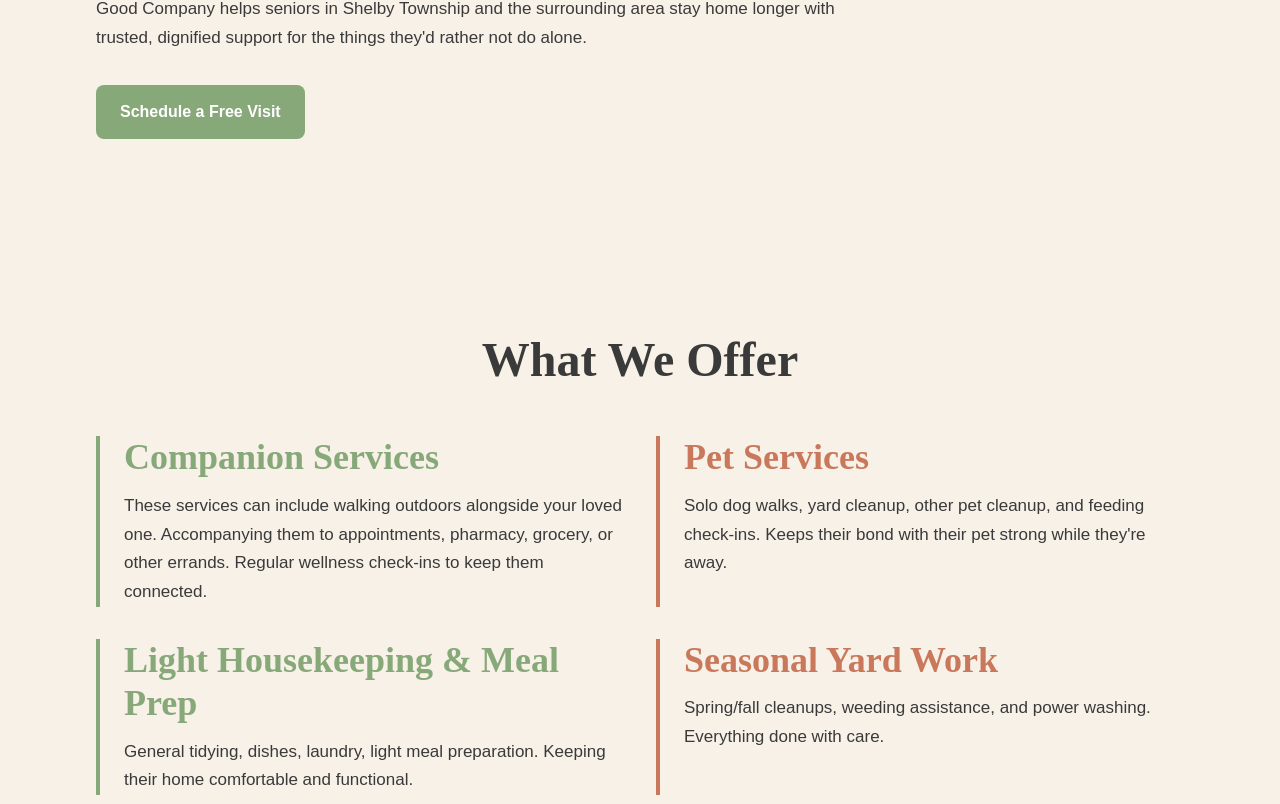
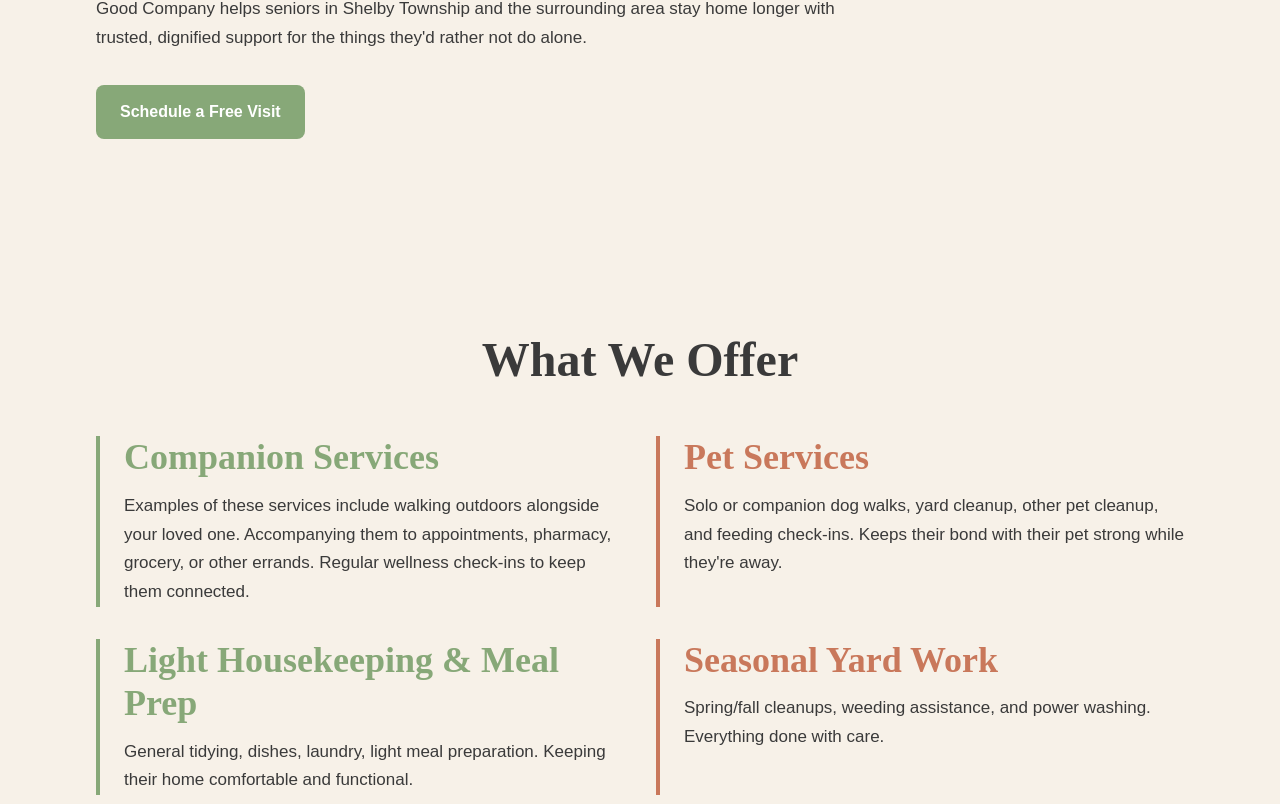
Before and after one commit to GoodCompanySCS/goodcompany-scs, a Next.js app: page / in a window 1280 px wide. Shown: the part 407-1211 px from the top of the page. Built offline with nearby package versions, Linux system fonts and the light colour scheme.

Commit message:
Update page.tsx

```diff
--- a/app/page.tsx
+++ b/app/page.tsx
@@ -71,11 +71,11 @@ export default function Home() {
           <div className="grid grid-cols-1 md:grid-cols-2 gap-8">
             <div style={{ borderLeftColor: 'var(--sage)', borderLeftWidth: '4px' }} className="pl-6">
               <h3 style={{ color: 'var(--sage)' }} className="mb-3">Companion Services</h3>
-              <p>These services can include walking outdoors alongside your loved one. Accompanying them to appointments, pharmacy, grocery, or other errands. Regular wellness check-ins to keep them connected.</p>
+              <p>Examples of these services include walking outdoors alongside your loved one. Accompanying them to appointments, pharmacy, grocery, or other errands. Regular wellness check-ins to keep them connected.</p>
             </div>
             <div style={{ borderLeftColor: 'var(--terracotta)', borderLeftWidth: '4px' }} className="pl-6">
               <h3 style={{ color: 'var(--terracotta)' }} className="mb-3">Pet Services</h3>
-              <p>Solo dog walks, yard cleanup, other pet cleanup, and feeding check-ins. Keeps their bond with their pet strong while they're away.</p>
+              <p>Solo or companion dog walks, yard cleanup, other pet cleanup, and feeding check-ins. Keeps their bond with their pet strong while they're away.</p>
             </div>
             <div style={{ borderLeftColor: 'var(--sage)', borderLeftWidth: '4px' }} className="pl-6">
               <h3 style={{ color: 'var(--sage)' }} className="mb-3">Light Housekeeping & Meal Prep</h3>
```
